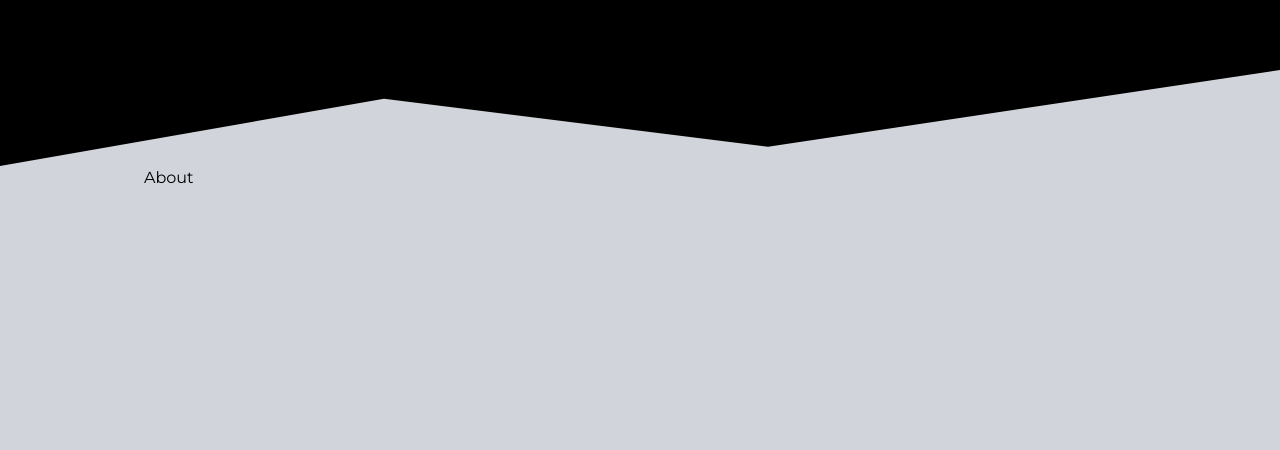
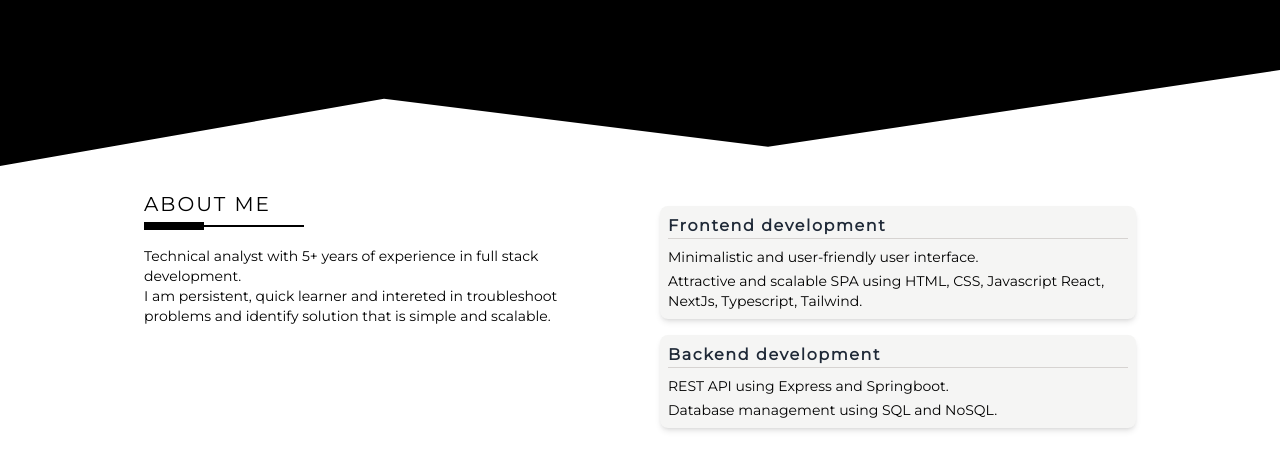
Before and after one commit to tmnrp/portfolio, a Next.js app: page / in a window 1280 px wide. Shown: the part 494-944 px from the top of the page. Built offline with nearby package versions, Linux system fonts and the light colour scheme.

Commit message:
about page complete

```diff
--- a/components/About.tsx
+++ b/components/About.tsx
@@ -6,11 +6,82 @@ export const About = () => {
     <div
       id="about"
       className={`
-      bg-gray-300
-        h-[1500px]
+      bg-white
       `}
     >
-      <div className="w-full max-w-5xl mx-auto px-4">About</div>
+      <div className="w-full max-w-5xl mx-auto px-4 py-6">
+        <div className="grid grid-rows-[auto_1fr] gap-5 md:gap-10 md:grid-rows-none md:grid-cols-2">
+          <div className="space-y-4 max-w-lg text-sm md:flex md:flex-col">
+            <Title />
+
+            <div>
+              <p>
+                Technical analyst with 5+ years of experience in full stack
+                development.
+              </p>
+
+              <p>
+                I am persistent, quick learner and intereted in troubleshoot
+                problems and identify solution that is simple and scalable.
+              </p>
+            </div>
+          </div>
+
+          <div>
+            {/* Frontend development */}
+            <div
+              className={`
+                mt-4 p-2 space-y-2 max-w-lg
+              bg-stone-100 shadow-md rounded-lg
+              `}
+            >
+              <p className="font-semibold tracking-widest text-gray-800 border-b border-stone-300">
+                Frontend development
+              </p>
+              <div className="text-sm space-y-1">
+                <p>Minimalistic and user-friendly user interface.</p>
+                <p>
+                  Attractive and scalable SPA using HTML, CSS, Javascript React,
+                  NextJs, Typescript, Tailwind.
+                </p>
+              </div>
+            </div>
+
+            {/* Backend development */}
+            <div
+              className={`
+                mt-4 p-2 space-y-2 max-w-lg
+              bg-stone-100 shadow-md rounded-lg
+              `}
+            >
+              <p className="font-semibold tracking-widest text-gray-800 border-b border-stone-300">
+                Backend development
+              </p>
+              <div className="text-sm space-y-1">
+                <p>REST API using Express and Springboot.</p>
+                <p>Database management using SQL and NoSQL.</p>
+              </div>
+            </div>
+          </div>
+        </div>
+      </div>
     </div>
   );
 };
+
+//
+const Title = () => (
+  <div>
+    <p
+      className={`
+    uppercase tracking-widest text-xl
+  `}
+    >
+      About me
+    </p>
+    <div className="flex items-center mt-1">
+      <div className="h-2 w-[60px] bg-black" />
+      <div className="h-[2px] w-[100px] bg-black" />
+    </div>
+  </div>
+);
--- a/pages/index.tsx
+++ b/pages/index.tsx
@@ -6,13 +6,13 @@ const Main = () => {
   return (
     <>
       <Home />
-      <div className="bg-gray-300">
-        <div className="h-24 bg-black clipped-container-home" />
+      <div className="bg-white">
+        <div className="h-24 bg-black clipped-container" />
       </div>
 
       <About />
-      <div className="bg-gray-300">
-        <div className="h-24 bg-black" />
+      <div className="bg-black">
+        <div className="h-24 bg-white clipped-container" />
       </div>
     </>
   );
--- a/styles/globals.css
+++ b/styles/globals.css
@@ -29,10 +29,17 @@ html {
   scroll-padding-top: 64px;
 }
 
-.clipped-container-home {
+.clipped-container {
   clip-path: polygon(0 0, 100% 0, 100% 0%, 60% 80%, 30% 30%, 0 100%);
 }
 
-.clipped-container-about {
-  clip-path: polygon(0 0, 100% 0, 100% 85%, 80% 95%, 60% 90%, 0 100%);
+.title-underline::after {
+  content: " hi ";
+  position: absolute;
+  bottom: -5px;
+  left: 0;
+  height: 10px;
+  width: 60px;
+  border-radius: 5px;
+  background-color: black;
 }
```
